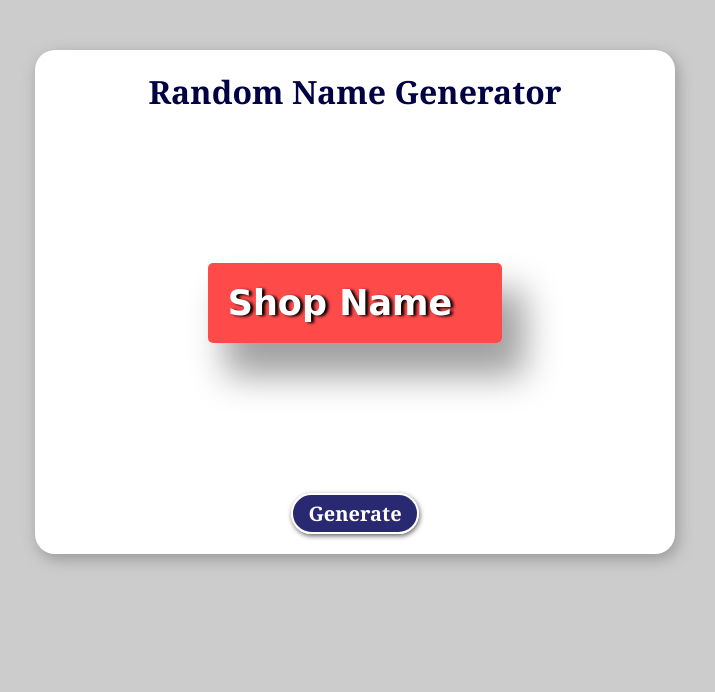
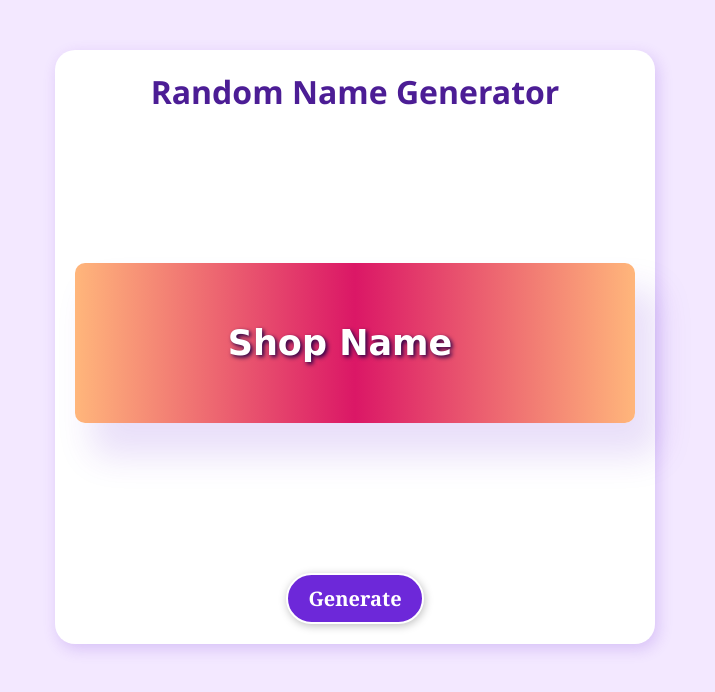
Before and after one commit to ravikanttarare95/random-name-generator, a plain HTML site: page index.html in a window 1280 px wide. Shown: the whole page, without its empty margins (285-1000 px from the left). Drawn offline with Linux system fonts and the light colour scheme; a web font is replaced by a local one.

Commit message:
Changed color theme

```diff
--- a/style.css
+++ b/style.css
@@ -1,11 +1,15 @@
+* {
+  box-sizing: border-box;
+}
+
 body {
   text-align: center;
-  font-family: Cochin, Georgia, Times, "Times New Roman", serif;
-  background: #ccc;
+  background: #f3e8ff; /* soft lilac */
+  font-family: "Segoe UI", Tahoma, Geneva, Verdana, sans-serif;
 }
 
 .container {
-  box-shadow: 3px 5px 15px #989898;
+  box-shadow: 3px 5px 15px rgba(109, 40, 217, 0.2); /* purple tint */
   padding: 20px;
   border-radius: 20px;
   max-width: 600px;
@@ -20,45 +24,46 @@ body {
 h1 {
   font-size: 2rem;
   margin: 0px;
-  color: #000044;
+  color: #4c1d95; /* deep purple */
 }
 
 #name-container {
-  font-family: "Playwrite US Modern", cursive;
-  max-width: 500px;
-  height: auto;
+  font-family: cursive;
+  width: 100%;
+  height: 160px;
   display: flex;
   justify-content: center;
+  align-content: center;
   gap: 10px;
   align-items: center;
   flex-wrap: wrap;
-  margin: 0 auto;
-  border-radius: 5px;
-  color: #fff;
-  text-shadow: 3px 1px 3px #000000;
-  background: #ff0000b5;
+  border-radius: 10px;
+  color: #ffffff;
+  text-shadow: 2px 2px 4px #240046;
+  background: linear-gradient(90deg, #ffb67b 0%, #db1766 50%, #ffb67b 100%);
   padding: 20px;
   font-size: 35px;
   font-weight: bold;
-  box-shadow: 20px 30px 35px 3px #a1a1a1;
+  box-shadow: 20px 30px 35px 3px rgba(109, 40, 217, 0.15);
 }
 
 button {
   font-family: Cochin, Georgia, Times, "Times New Roman", serif;
   font-size: 20px;
-  padding: 5px 15px;
+  padding: 10px 20px;
   border-radius: 30px;
   border: 2px double #fff;
-  color: #fff;
-  box-shadow: 1px 2px 5px #666;
+  color: #ffffff;
+  background: #6d28d9;
+  box-shadow: 1px 2px 8px rgba(0, 0, 0, 0.25);
   cursor: pointer;
-  background: #000057d6;
-  transition: all 0.6s;
+  transition: all 0.3s ease;
   font-weight: bold;
 }
 
 button:hover {
-  background: #000057;
+  background: #4c1d95;
+  transform: translateY(-2px);
 }
 
 button:active {
@@ -76,4 +81,8 @@ button:active {
   .container {
     gap: 50px;
   }
+
+  #name-container {
+    height: 220px;
+  }
 }
```
